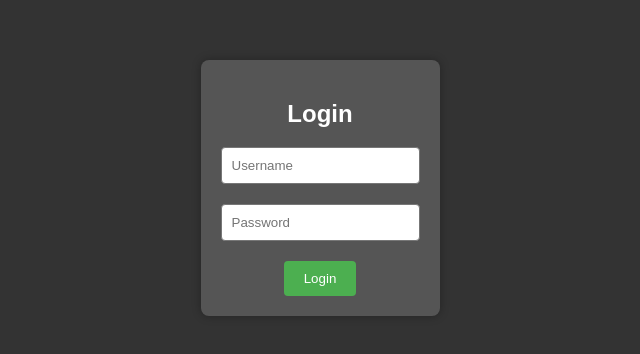
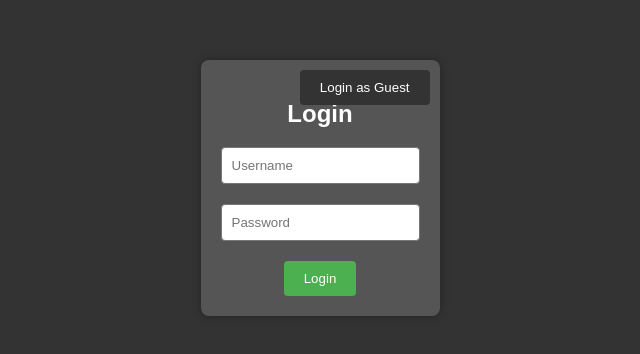
Before and after one commit to shadowfreddy255/test224, a plain HTML site: page index.html in a window 1280 px wide. Shown: the part 212-566 px from the top of the page, without its empty margins (320-960 px from the left). Drawn offline with Linux system fonts and the light colour scheme.

Commit message:
Update index.html

```diff
--- a/index.html
+++ b/index.html
@@ -22,6 +22,7 @@
             border-radius: 8px;
             box-shadow: 0 0 10px rgba(0, 0, 0, 0.3);
             text-align: center;
+            position: relative;
         }
 
         .input-group {
@@ -56,6 +57,18 @@
             border-radius: 4px;
             cursor: pointer;
         }
+
+        .login-as-guest-btn {
+            position: absolute;
+            top: 10px;
+            right: 10px;
+            background-color: #333;
+            color: #fff;
+            padding: 10px 20px;
+            border: none;
+            border-radius: 4px;
+            cursor: pointer;
+        }
     </style>
 </head>
 <body>
@@ -72,6 +85,7 @@
             <button class="redirect-btn" onclick="redirectToItch()">Go to Itch Web</button>
             <button class="redirect-btn" onclick="redirectToDirectWeb()">Go to Direct Web</button>
         </div>
+        <button class="login-as-guest-btn" onclick="loginAsGuest()">Login as Guest</button>
     </div>
 
     <script>
@@ -102,6 +116,11 @@
         function redirectToDirectWeb() {
             window.location.href = "https://gd.games/shadowfreddy2555/test2-";
         }
+
+        function loginAsGuest() {
+            clearLoginForm();
+            alert("Logged in as Guest.");
+        }
     </script>
 </body>
 </html>
```
